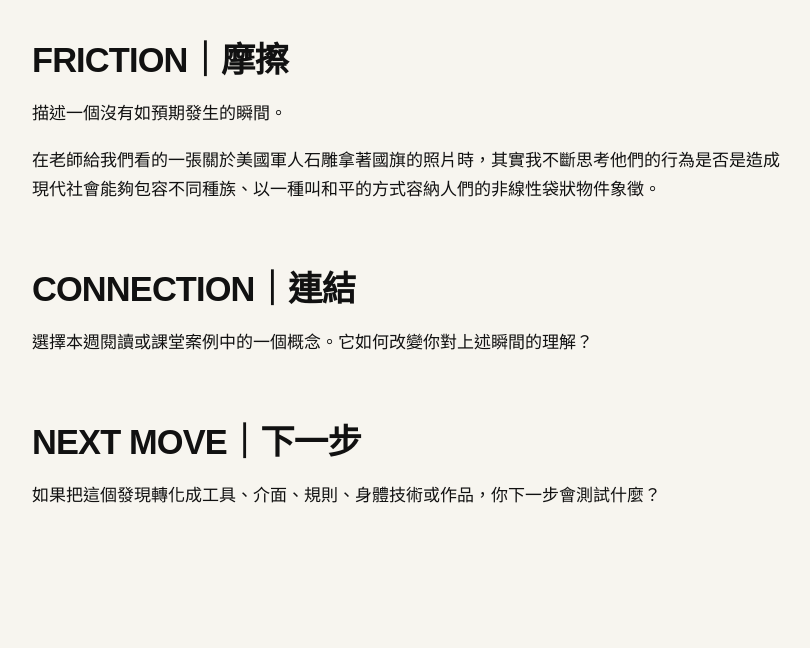
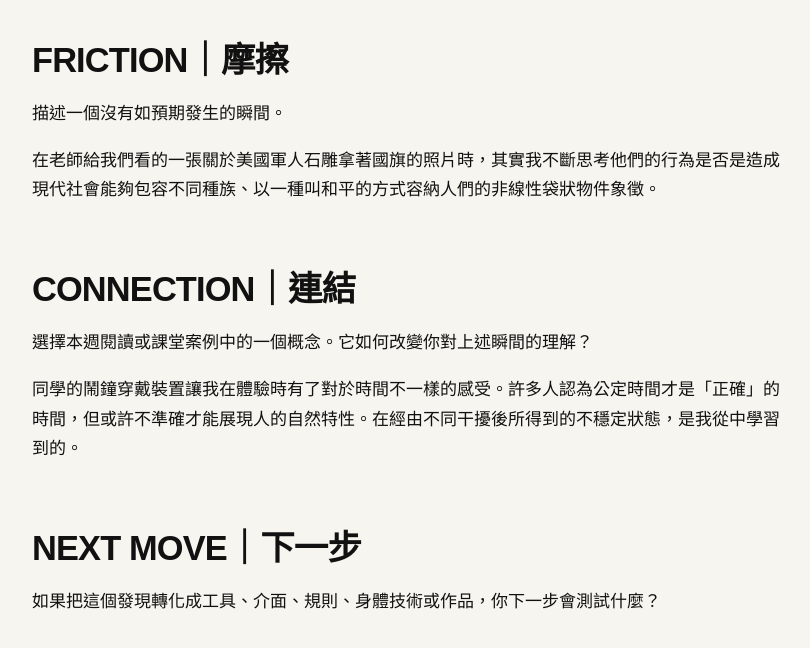
Before and after one commit to stu113590073/fieldworkarchive, a Jekyll site: the page built from weeks/week-12.md, in a window 1280 px wide and 900 px high, scrolled down 1266 px, cut to the strip 176-824 px from the top of the window. Shown: the whole strip, without its empty margins (48-858 px from the left). Built offline with Jekyll 4.4.1, drawn with Linux system fonts in a browser that asks for light colours; before the commit the page ends 2060 px from its top, so only the background shows below that.

Commit message:
Update week-12.md

```diff
--- a/weeks/week-12.md
+++ b/weeks/week-12.md
@@ -33,6 +33,9 @@ permalink: /weeks/week-12/
 
 選擇本週閱讀或課堂案例中的一個概念。它如何改變你對上述瞬間的理解？
 
+同學的鬧鐘穿戴裝置讓我在體驗時有了對於時間不一樣的感受。許多人認為公定時間才是「正確」的時間，但或許不準確才能展現人的自然特性。在經由不同干擾後所得到的不穩定狀態，是我從中學習到的。
+
+
 ## NEXT MOVE｜下一步
 
 如果把這個發現轉化成工具、介面、規則、身體技術或作品，你下一步會測試什麼？
```
